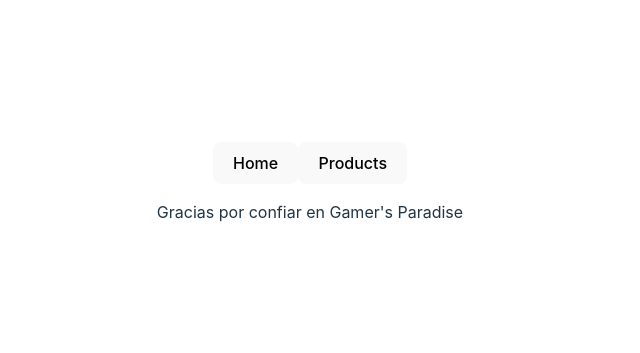
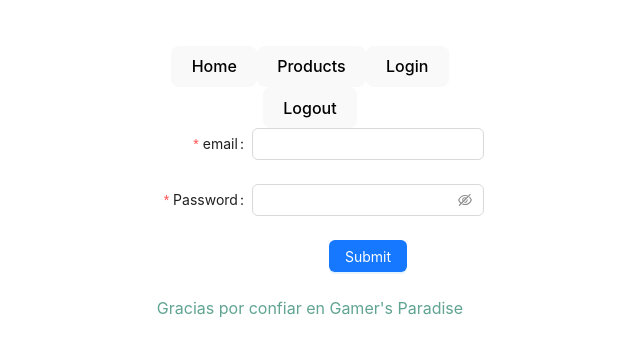
Before and after one commit to adrianMartinezTeba/TiendaOnline, a React (Vite) app in the folder frontendTiendaOnline/: page /login in a window 1280 px wide. Shown: the part 209-562 px from the top of the page, without its empty margins (330-970 px from the left). Built offline with nearby package versions, Linux system fonts and the light colour scheme.

Commit message:
login hecho

```diff
--- /dev/null
+++ b/frontendTiendaOnline/colors/colors.scss
@@ -0,0 +1 @@
+$green : #60A491;
--- a/frontendTiendaOnline/package.json
+++ b/frontendTiendaOnline/package.json
@@ -10,6 +10,7 @@
     "preview": "vite preview"
   },
   "dependencies": {
+    "antd": "^5.5.0",
     "axios": "^1.4.0",
     "react": "^18.2.0",
     "react-dom": "^18.2.0",
--- a/frontendTiendaOnline/src/App.jsx
+++ b/frontendTiendaOnline/src/App.jsx
@@ -5,18 +5,24 @@
 import Home from "./components/Home/Home";
 import  Header  from "./components/Header/Header";
 import Footer from "./components/Footer/Footer";
+import { UsersProvider } from "./context/UserContext/UserState";
+import Login from "./components/Login/Login";
+
 
 function App() {
   return (
     <>
       <BrowserRouter>
       <ProductsProvider>
+        <UsersProvider>
         <Header/>
         <Routes>
           <Route path="/products" element={<Products/>} />
           <Route path="/" element={<Home/>}/>
+          <Route path="/login" element={<Login/>}/>
         </Routes>
         <Footer/>
+        </UsersProvider>
       </ProductsProvider>
       </BrowserRouter>
     </>
--- a/frontendTiendaOnline/src/components/Footer/Footer.jsx
+++ b/frontendTiendaOnline/src/components/Footer/Footer.jsx
@@ -1,6 +1,7 @@
 import React from "react";
+import './Footer.scss'
 
 const Footer = () =>{
-    return <p>Gracias por confiar en Gamer's Paradise</p>
+    return <p className="footer">Gracias por confiar en Gamer's Paradise</p>
 }
 export default Footer
--- /dev/null
+++ b/frontendTiendaOnline/src/components/Footer/Footer.scss
@@ -0,0 +1,5 @@
+@import '../../../colors/colors.scss';
+
+.footer{
+    color: $green;
+}
--- a/frontendTiendaOnline/src/components/Header/Header.jsx
+++ b/frontendTiendaOnline/src/components/Header/Header.jsx
@@ -1,13 +1,16 @@
 import React from "react";
 import { Link } from "react-router-dom";
+import {UsersContext} from "../../context/UserContext/UserState"
+const {logout} = UsersContext
 const Header = () => {
     return (
         <div>
             <nav>
-
-                    <Link to={'/'}><button>Home</button></Link>
-                    <Link to={'/products'}><button>Products</button></Link>
+                <Link to={'/'}><button>Home</button></Link>
+                <Link to={'/products'}><button>Products</button></Link>
+                <Link to={'/login'}><button>Login</button></Link>
             </nav>
+            <button onClick={logout}>Logout</button>
         </div>
     )
 }
--- a/frontendTiendaOnline/src/components/Login/Login.jsx
+++ b/frontendTiendaOnline/src/components/Login/Login.jsx
@@ -0,0 +1,88 @@
+import React, { useContext, useEffect } from "react";
+//componente utilizando antd
+import { Button, Form, Input, notification } from "antd";
+import { UsersContext } from "../../context/UserContext/UserState";
+import { useNavigate } from "react-router-dom";
+
+const Login = () => {
+  const { login, message, token,logout } = useContext(UsersContext);
+  const navigate = useNavigate();
+  const onFinish = (values) => {
+    login(values);
+  };
+
+  useEffect(() => {
+    if (token) {
+      navigate("/products");
+    }
+    if (message) {
+      notification.success({
+        message: message,
+      });
+    }
+  }, [token]);
+
+  const onFinishFailed = (errorInfo) => {
+    console.log("Failed:", errorInfo);
+  };
+  return (
+    <div>
+      <Form
+        name="basic"
+        labelCol={{
+          span: 8,
+        }}
+        wrapperCol={{
+          span: 16,
+        }}
+        style={{
+          maxWidth: 600,
+        }}
+        initialValues={{
+          remember: true,
+        }}
+        onFinish={onFinish}
+        onFinishFailed={onFinishFailed}
+        autoComplete="off"
+      >
+        <Form.Item
+          label="email"
+          name="email"
+          rules={[
+            {
+              required: true,
+              message: "Please input your email!",
+            },
+          ]}
+        >
+          <Input />
+        </Form.Item>
+        <Form.Item
+          label="Password"
+          name="password"
+          rules={[
+            {
+              required: true,
+              message: "Please input your password!",
+            },
+          ]}
+        >
+          <Input.Password />
+        </Form.Item>
+
+        <Form.Item
+          wrapperCol={{
+            offset: 8,
+            span: 16,
+          }}
+        >
+          <Button type="primary" htmlType="submit">
+            Submit
+          </Button>
+        </Form.Item>
+      </Form>
+    </div>
+  );
+};
+
+export default Login;
--- /dev/null
+++ b/frontendTiendaOnline/src/context/UserContext/UserReducer.js
@@ -0,0 +1,31 @@
+const users = (state, action) => {
+    switch (action.type) {
+      case "GET_USERS":
+        return {
+          ...state,//para que no se borre el estado anterior
+          user: action.payload,//el payload es la informacion que nos viene de la peticion
+        };
+        case "LOGIN":
+        return{
+            ...state,
+            token: action.payload.token,
+        message: action.payload.message,
+        };
+        case "LOGOUT":
+      return {
+        ...state,
+        user: null,
+        token: null,
+        logoutMessage:action.payload.message
+      };
+      case "GET_USER_INFO":
+      return {
+        ...state,
+        user: action.payload,
+        message: "",
+      };
+      default:
+        return state;
+    }
+  };
+  export default users;
--- /dev/null
+++ b/frontendTiendaOnline/src/context/UserContext/UserState.jsx
@@ -0,0 +1,69 @@
+import { createContext, useReducer } from "react";
+import axios from "axios";
+import UserReducer from './UserReducer'
+const initialState = {
+    user: [],
+  };
+
+  const API_URL = "http://localhost:8080";
+  export const UsersContext = createContext(initialState);
+  export const UsersProvider = ({children}) =>{
+    const [state,dispatch] = useReducer(UserReducer,initialState)
+    const getUsers = async () => {
+       try {
+        const res = await axios.get(API_URL + "/users/allUsers")
+        dispatch({
+            type:'GET_USERS',
+            payload:res.data.users
+        }
+        )
+       } catch (error) {
+        console.error(error.message);
+       }
+    };
+    const login = async (user) => {
+        const res = await axios.post(API_URL + "/users/login", user);
+
+        //guardamos el token en el estado
+        dispatch({
+          type: "LOGIN",
+          payload: res.data,
+        });
+
+        //guardamos el token en el local storage
+        if (res.data) {
+          localStorage.setItem("token", JSON.stringify(res.data.token));
+        }
+      };
+      const logout = async () => {
+        const token = JSON.parse(localStorage.getItem("token"));
+        const res = await axios.delete(API_URL + "/users/logout",
+        {
+          headers: {
+            authorization: token,
+          },
+        });
+        dispatch({
+          type: "LOGOUT",
+          payload: res.data,
+        });
+        if (res.data) {
+          localStorage.removeItem("token");
+        }
+      };
+      return (
+        <UsersContext.Provider
+          value={{
+            token: state.token,
+            user: state.user,
+            message: state.message,
+            logoutMessage:state.logoutMessage,
+            login,
+            getUsers,
+            logout
+          }}
+        >
+          {children}
+        </UsersContext.Provider>
+      );
+    };
```
Also changed, not shown: frontendTiendaOnline/src/components/Register/Register.jsx (+31 -0 lines), frontendTiendaOnline/src/components/Header/Header.scss (added), 1 other file (tests, documents, lock files or other folders).
